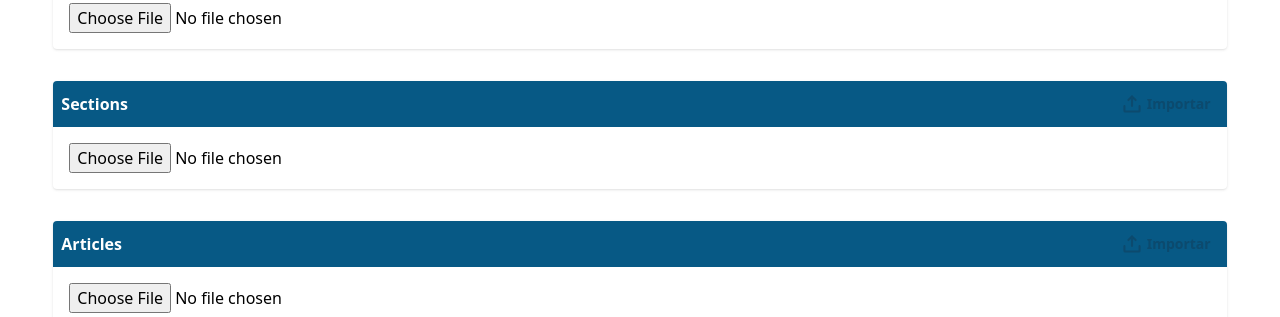
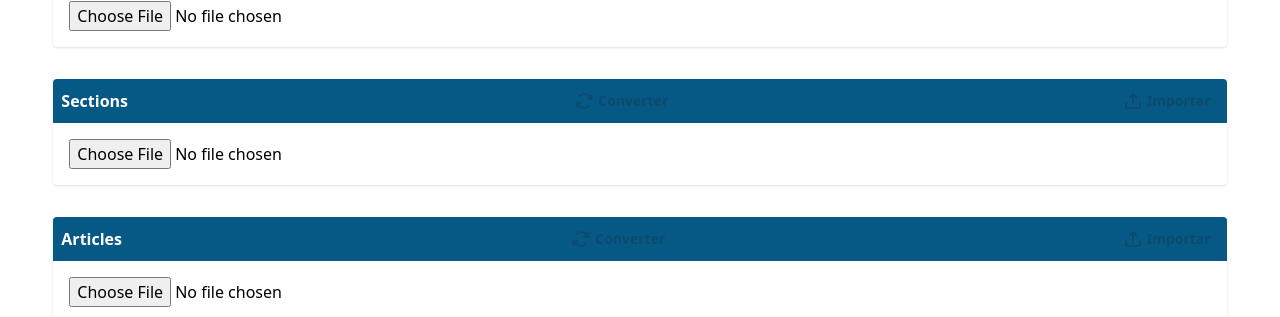
Before and after one commit to YaGRRusso/lozen-ipdesk, a React (Vite) app: page /import in a window 1280 px wide. Shown: the part 319-636 px from the top of the page. Built offline with nearby package versions, Linux system fonts and the light colour scheme; no server answers; what chance would draw is missing.

Commit message:
automatizacao de troca de ids gambiarration

```diff
--- /dev/null
+++ b/src/components/MiscComponents/ConvertButton.tsx
@@ -0,0 +1,66 @@
+import { ArrowsClockwise, Check } from 'phosphor-react'
+import { useState } from 'react'
+
+export interface ConvertButtonProps
+  extends React.ButtonHTMLAttributes<HTMLButtonElement> {
+  active: boolean
+  ids: {
+    oldId: number
+    newId: number
+  }[]
+  object: {
+    value: any[]
+    setValue: React.Dispatch<React.SetStateAction<any>>
+    check: string
+    parent?: string
+  }
+}
+
+const ConvertButton = ({
+  active,
+  ids,
+  object,
+  ...rest
+}: ConvertButtonProps) => {
+  const [converted, setConverted] = useState(false)
+
+  const handleConvert = () => {
+    let temp = object.value[object.check as any]
+    for (let i in ids) {
+      for (let ii in temp) {
+        temp[ii][object?.parent as any] = temp[ii][object?.parent as any]
+          .toString()
+          .replace(ids[i].oldId.toString(), ids[i].newId)
+      }
+    }
+    let parsedObject = object.value
+    parsedObject[object.check as any] = temp
+    object.setValue(parsedObject)
+    setConverted(true)
+  }
+
+  return (
+    <>
+      {!converted && (
+        <button
+          className={`${
+            active ? '' : 'text-sky-900 pointer-events-none'
+          } flex text-sm items-center gap-1 justify-center px-2 py-1 rounded hover:bg-sky-700 transition-all cursor-pointer`}
+          onClick={handleConvert}
+          {...rest}
+        >
+          <ArrowsClockwise weight="bold" size={20} />
+          <span className="hidden sm:block">Converter</span>
+        </button>
+      )}
+      {converted && (
+        <div className="flex text-sm items-center gap-1 justify-center text-sky-900">
+          <Check weight="bold" size={20} />
+          <span className="hidden sm:block">Convertido</span>
+        </div>
+      )}
+    </>
+  )
+}
+
+export default ConvertButton
--- a/src/components/MiscComponents/DownloadButton.tsx
+++ b/src/components/MiscComponents/DownloadButton.tsx
@@ -35,7 +35,7 @@ const DownloadButton = ({ object, title, ...rest }: DownloadButtonProps) => {
       className="flex text-sm items-center gap-1 justify-center font-semibold px-2 py-1 rounded hover:bg-sky-700 bg-sky-800 text-white transition-all cursor-pointer"
       {...rest}
     >
-      <DownloadSimple weight="bold" size={22} />
+      <DownloadSimple weight="bold" size={20} />
       {(jsonFile.blob.size / 1000).toFixed(1) + ' kB'}
     </a>
   )
--- a/src/components/MiscComponents/UploadButton.tsx
+++ b/src/components/MiscComponents/UploadButton.tsx
@@ -13,7 +13,7 @@ const UploadButton = ({ active, ...rest }: UploadButtonProps) => {
       } flex text-sm items-center gap-1 justify-center px-2 py-1 rounded hover:bg-sky-700 transition-all cursor-pointer`}
       {...rest}
     >
-      <UploadSimple weight="bold" size={22} />
+      <UploadSimple weight="bold" size={20} />
       Importar
     </button>
   )
--- a/src/components/PageComponents/JsonImporter.tsx
+++ b/src/components/PageComponents/JsonImporter.tsx
@@ -4,6 +4,7 @@ import {
   ImportedList,
   ProgressBar,
   UploadButton,
+  ConvertButton,
 } from '@components/index'
 import { Inspector } from 'react-inspector'
 import * as C from '@styles/ContainerBox'
@@ -15,7 +16,12 @@ export interface JsonImporterProps
     value: any
     setValue: React.Dispatch<React.SetStateAction<any>>
     check: string
+    parent?: string
   }
+  convertObject?: {
+    oldId: number
+    newId: number
+  }[]
   uploadEvent: () => void
   progress: {
     current?: number
@@ -26,7 +32,7 @@ export interface JsonImporterProps
     old: number
     new: number
   }[]
-  warningList?: {
+  imagesList?: {
     title: string
     id: number
   }[]
@@ -38,7 +44,8 @@ const JsonImporter = ({
   uploadEvent,
   progress,
   importedList,
-  warningList,
+  imagesList,
+  convertObject,
   ...rest
 }: JsonImporterProps) => {
   const importJson = (ev: React.ChangeEvent<HTMLInputElement>) => {
@@ -62,6 +69,15 @@ const JsonImporter = ({
     <C.Container>
       <C.ContainerTitle>
         <span>{title}</span>
+        {convertObject && (
+          <ConvertButton
+            active={
+              object.value && !object.value.error && convertObject.length > 0
+            }
+            ids={convertObject}
+            object={object}
+          />
+        )}
         <UploadButton
           active={object.value && !object.value.error}
           onClick={uploadEvent}
@@ -79,8 +95,8 @@ const JsonImporter = ({
         {importedList && importedList?.length > 0 && (
           <ImportedList importedList={importedList} />
         )}
-        {warningList && warningList.length > 0 && (
-          <ImagesList imagesList={warningList} />
+        {imagesList && imagesList.length > 0 && (
+          <ImagesList imagesList={imagesList} />
         )}
       </C.ContainerBody>
     </C.Container>
--- a/src/components/index.tsx
+++ b/src/components/index.tsx
@@ -52,6 +52,9 @@ export type { ProgressBarProps } from './MiscComponents/ProgressBar'
 export { default as ConnectionButton } from './MiscComponents/ConnectionButton'
 export type { ConnectionButtonProps } from './MiscComponents/ConnectionButton'
 
+export { default as ConvertButton } from './MiscComponents/ConvertButton'
+export type { ConvertButtonProps } from './MiscComponents/ConvertButton'
+
 export { default as UploadButton } from './MiscComponents/UploadButton'
 export type { UploadButtonProps } from './MiscComponents/UploadButton'
 
--- a/src/pages/ArticlePage.tsx
+++ b/src/pages/ArticlePage.tsx
@@ -12,7 +12,9 @@ import {
   FormSelect,
   FormTextAreaInput,
   InfoTable,
+  InfoTooltip,
 } from '@components/index'
+import ReactTooltip from 'react-tooltip'
 
 const ArticlePage = () => {
   const {
@@ -74,8 +76,9 @@ const ArticlePage = () => {
           handleCreateArticle(ev)
         }}
       >
-        <h2 className="text-2xl mb-5 text-sky-800 font-semibold">
+        <h2 className="text-2xl mb-5 text-sky-800 font-semibold flex gap-2 items-center justify-center">
           Criar Article
+          <InfoTooltip title="O Zendesk não disponibiliza a lista de permission id, é necessário que haja pelo menos 1 artigo pré-cadastrado" />
         </h2>
         <FormSelect
           value={articlePermissionInput}
--- a/src/pages/ImportPage.tsx
+++ b/src/pages/ImportPage.tsx
@@ -22,7 +22,7 @@ const ImportPage = () => {
 
   const handleUploadCategories = async () => {
     setCategoriesIds([])
-    if (categoriesFile?.categories && categoriesFile?.categories.length > 1) {
+    if (categoriesFile?.categories && categoriesFile?.categories?.length > 1) {
       for (let i in categoriesFile?.categories) {
         const res = await createCategory({
           description: categoriesFile?.categories[i].description,
@@ -48,7 +48,7 @@ const ImportPage = () => {
 
   const handleUploadSections = async () => {
     setSectionsIds([])
-    if (sectionsFile?.sections && sectionsFile?.sections.length > 1) {
+    if (sectionsFile?.sections && sectionsFile?.sections?.length > 1) {
       for (let i in sectionsFile?.sections) {
         const res = await createSection({
           description: sectionsFile?.sections[i].description,
@@ -75,7 +75,7 @@ const ImportPage = () => {
 
   const handleUploadArticles = async () => {
     setArticlesIds([])
-    if (articlesFile?.articles && articlesFile?.articles.length > 1) {
+    if (articlesFile?.articles && articlesFile?.articles?.length > 1) {
       for (let i in articlesFile?.articles) {
         const res = await createArticle({
           body: articlesFile?.articles[i].body,
@@ -102,7 +102,7 @@ const ImportPage = () => {
   }
 
   const articlesWithImg = useMemo(() => {
-    const filteredArticles = articlesFile?.articles.filter((item) =>
+    const filteredArticles = articlesFile?.articles?.filter((item) =>
       item.body.includes('img')
     )
     return filteredArticles?.map((item) => ({
@@ -137,17 +137,19 @@ const ImportPage = () => {
           value: sectionsFile,
           setValue: setSectionsFile,
           check: 'sections',
+          parent: 'category_id',
         }}
         uploadEvent={handleUploadSections}
         progress={{
           current: sectionsIds?.length,
-          max: sectionsFile?.sections.length,
+          max: sectionsFile?.sections?.length,
         }}
         importedList={sectionsIds?.map((item) => ({
           title: item.title,
           new: item.newId,
           old: item.oldId,
         }))}
+        convertObject={categoriesIds}
       />
       <JsonImporter
         title="Articles"
@@ -155,6 +157,7 @@ const ImportPage = () => {
           value: articlesFile,
           setValue: setArticlesFile,
           check: 'articles',
+          parent: 'section_id',
         }}
         uploadEvent={handleUploadArticles}
         progress={{
@@ -166,7 +169,8 @@ const ImportPage = () => {
           new: item.newId,
           old: item.oldId,
         }))}
-        warningList={articlesWithImg}
+        imagesList={articlesWithImg}
+        convertObject={sectionsIds}
       />
     </>
   )
```
